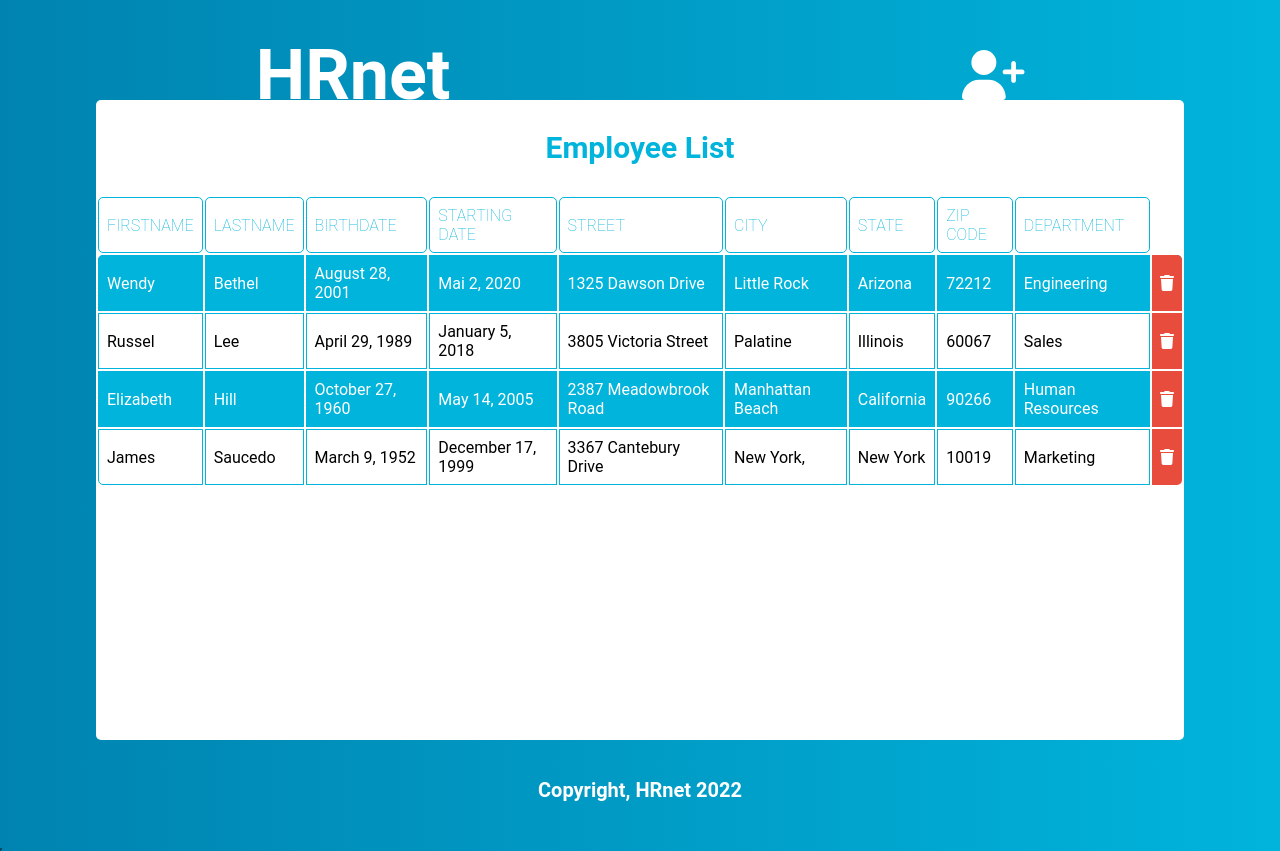
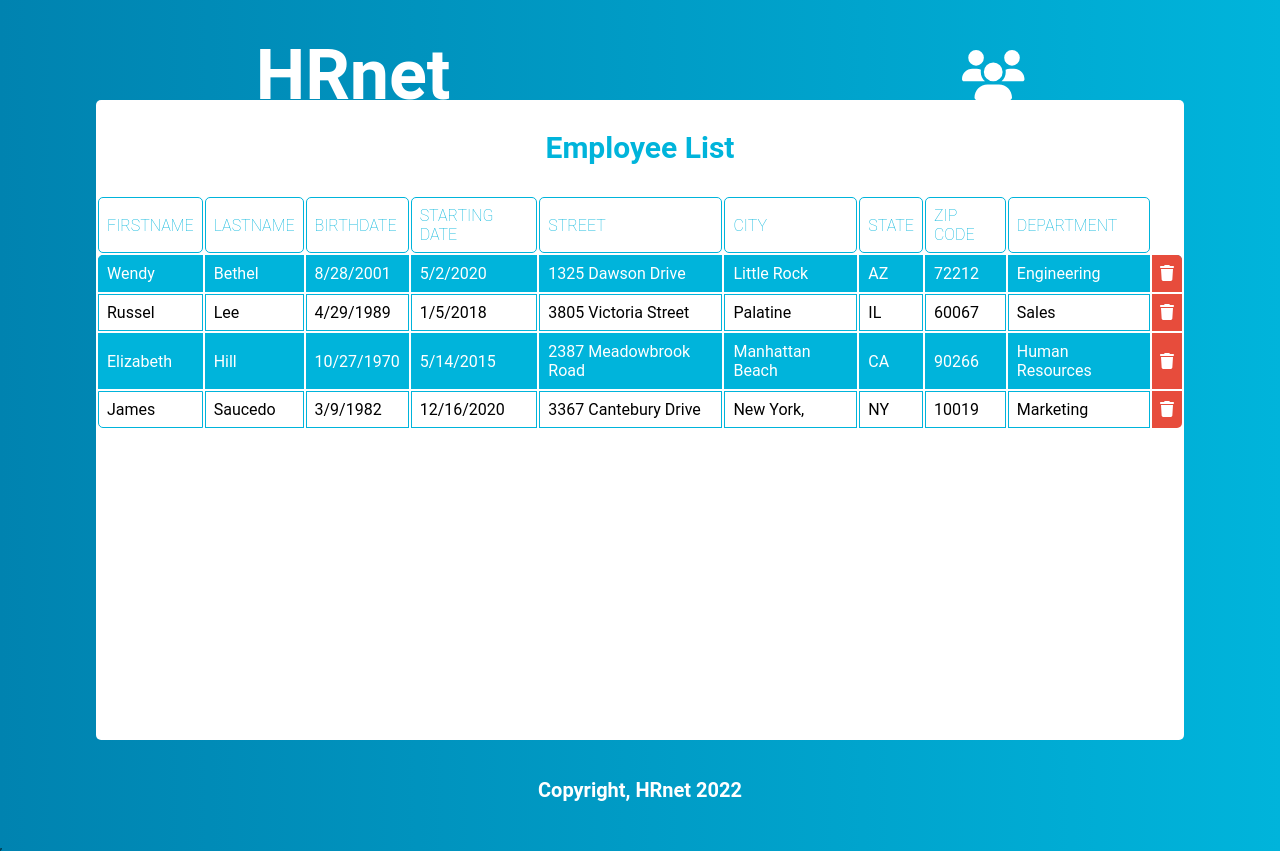
Before and after one commit to PingrisAlexis/HRnet-part1, a React (Create React App) app: page /employee-list in a window 1280 px wide. Built offline with nearby package versions, Linux system fonts and the light colour scheme.

Commit message:
Optimize + Whites spaces

```diff
--- a/src/components/employee-table/EmployeeTable.tsx
+++ b/src/components/employee-table/EmployeeTable.tsx
@@ -1,15 +1,16 @@
 import React from "react";
 import styles from "./EmployeeTable.module.scss";
-import {FunctionComponent} from "react";
-import {EmployeeState, IEmployee} from "../../type.d";
-import {shallowEqual, useSelector, useDispatch} from "react-redux";
+import { FunctionComponent } from "react";
+import { EmployeeState, IEmployee } from "../../type.d";
+import { shallowEqual, useSelector, useDispatch } from "react-redux";
 import { Dispatch } from "redux";
-import {faTrash} from '@fortawesome/free-solid-svg-icons';
-import {FontAwesomeIcon} from "@fortawesome/react-fontawesome";
-import {removeEmployee} from "../../store/actionCreators";
+import { faTrash } from "@fortawesome/free-solid-svg-icons";
+import { FontAwesomeIcon } from "@fortawesome/react-fontawesome";
+import { removeEmployee } from "../../store/actionCreators";
 
 const EmployeeTable:FunctionComponent = ():JSX.Element => {
     const dispatch: Dispatch<any> = useDispatch()
+
     const employees: readonly IEmployee[] = useSelector(
         (state: EmployeeState) => state.employees,
         shallowEqual
@@ -18,7 +19,6 @@ const EmployeeTable:FunctionComponent = ():JSX.Element => {
     const deleteEmployee = (employee: IEmployee) => {
         dispatch(removeEmployee(employee))
     }
-
 
     return (
         <div  className={styles.employee_table_container}>
@@ -44,7 +44,7 @@ const EmployeeTable:FunctionComponent = ():JSX.Element => {
                         <td>{employee.firstName}</td>
                         <td>{employee.lastName}</td>
                         <td>{employee.birthDate}</td>
-                        <td>{employee.startingDate}</td>
+                        <td>{employee.startDate}</td>
                         <td>{employee.street}</td>
                         <td>{employee.city}</td>
                         <td>{employee.selectedState}</td>
--- a/src/components/footer/Footer.tsx
+++ b/src/components/footer/Footer.tsx
@@ -1,5 +1,5 @@
-import React, {FunctionComponent} from 'react';
-import styles from './Footer.module.scss'
+import React, { FunctionComponent } from "react";
+import styles from "./Footer.module.scss";
 
 const Footer:FunctionComponent = ():JSX.Element => {
     return (
--- a/src/components/header/Header.tsx
+++ b/src/components/header/Header.tsx
@@ -1,29 +1,21 @@
-import React, {FunctionComponent, useState} from 'react';
-import styles from './Header.module.scss';
-import {Link} from 'react-router-dom';
-import { FontAwesomeIcon } from '@fortawesome/react-fontawesome';
-import { faUserPlus } from '@fortawesome/free-solid-svg-icons';
-import { faUsers } from '@fortawesome/free-solid-svg-icons';
+import React, { FunctionComponent } from "react";
+import styles from "./Header.module.scss";
+import { Link } from "react-router-dom";
+import { FontAwesomeIcon } from "@fortawesome/react-fontawesome";
+import { faUsers } from "@fortawesome/free-solid-svg-icons";
 
 const Header:FunctionComponent = ():JSX.Element => {
-    const pathName = window.location.pathname
-    const [pageName, setPageName] = useState(pathName)
+    return (
 
-     return (
-         <header className={styles.header_container}>
-             <Link to="/">
-                 <h1>HRnet</h1>
-             </Link>
-             {  pageName === '/employee-list' ?
-                 <Link to='/' onClick={() => setPageName('/')}>
-                     <FontAwesomeIcon  icon={faUserPlus} className={styles.header_icon} />
-                 </Link>
-                    :
-                 <Link to='/employee-list' onClick={() => setPageName('/employee-list')}>
-                     <FontAwesomeIcon  icon={faUsers} className={styles.header_icon} />
-                 </Link>
-             }
+        <header className={styles.header_container}>
+                <Link to='/'>
+                    <h1>HRnet</h1>
+                </Link>
+                <Link to='/employee-list'>
+                    <FontAwesomeIcon  icon={faUsers} className={styles.header_icon} />
+                </Link>
          </header>
      )
 }
+
 export default Header;
--- a/src/index.scss
+++ b/src/index.scss
@@ -38,3 +38,11 @@ a {
 li {
   list-style-type: none;
 }
+
+
+.react-datepicker-wrapper,
+.react-datepicker__input-container,
+.react-datepicker__input-container input {
+  display: block;
+  width: 100%;
+}
--- a/src/store/actionCreators.tsx
+++ b/src/store/actionCreators.tsx
@@ -1,5 +1,5 @@
-import * as actionTypes from "./actionTypes"
-import {EmployeeAction, IEmployee} from "../type.d";
+import * as actionTypes from "./actionTypes";
+import { EmployeeAction, IEmployee } from "../type.d";
 
 export function addEmployee(employee: IEmployee) {
     const action: EmployeeAction = {
--- a/src/store/reducer.tsx
+++ b/src/store/reducer.tsx
@@ -1,5 +1,5 @@
-import * as actionTypes from "./actionTypes"
-import {EmployeeAction, EmployeeState, IEmployee} from "../type.d";
+import * as actionTypes from "./actionTypes";
+import { EmployeeAction, EmployeeState, IEmployee } from "../type.d";
 
 const initialState: EmployeeState = {
     employees: [
@@ -7,11 +7,11 @@ const initialState: EmployeeState = {
             id: Math.floor((1 + Math.random()) * 0x100000000),
             firstName: "Wendy",
             lastName: "Bethel",
-            birthDate: "August 28, 2001",
-            startingDate: "Mai 2, 2020",
+            birthDate: "8/28/2001",
+            startDate: "5/2/2020",
             street: "1325 Dawson Drive",
             city: "Little Rock",
-            selectedState: "Arizona",
+            selectedState: "AZ",
             zipCode: "72212",
             selectedDepartment: "Engineering",
         },
@@ -19,11 +19,11 @@ const initialState: EmployeeState = {
             id: Math.floor((1 + Math.random()) * 0x100000000),
             firstName: "Russel",
             lastName: "Lee",
-            birthDate: "April 29, 1989",
-            startingDate: "January 5, 2018",
+            birthDate: "4/29/1989",
+            startDate: "1/5/2018",
             street: "3805 Victoria Street",
             city: "Palatine",
-            selectedState: "Illinois",
+            selectedState: "IL",
             zipCode: "60067",
             selectedDepartment: "Sales",
         },
@@ -31,11 +31,11 @@ const initialState: EmployeeState = {
             id: Math.floor((1 + Math.random()) * 0x100000000),
             firstName: "Elizabeth",
             lastName: "Hill",
-            birthDate: "October 27, 1960",
-            startingDate: "May 14, 2005",
+            birthDate: "10/27/1970",
+            startDate: "5/14/2015",
             street: "2387 Meadowbrook Road",
             city: "Manhattan Beach",
-            selectedState: "California",
+            selectedState: "CA",
             zipCode: "90266",
             selectedDepartment: "Human Resources",
         },
@@ -43,19 +43,18 @@ const initialState: EmployeeState = {
             id: Math.floor((1 + Math.random()) * 0x100000000),
             firstName: "James ",
             lastName: "Saucedo",
-            birthDate: "March 9, 1952",
-            startingDate: "December 17, 1999",
+            birthDate: "3/9/1982",
+            startDate: "12/16/2020",
             street: "3367 Cantebury Drive",
             city: "New York,",
-            selectedState: "New York",
+            selectedState: "NY",
             zipCode: "10019",
             selectedDepartment: "Marketing",
         },
     ],
 }
 
-const reducer = (state: EmployeeState = initialState, action: EmployeeAction
-): EmployeeState => {
+const reducer = (state: EmployeeState = initialState, action: EmployeeAction): EmployeeState => {
     switch (action.type) {
         case actionTypes.ADD_EMPLOYEE:
             const newEmployee: IEmployee = {
@@ -63,7 +62,7 @@ const reducer = (state: EmployeeState = initialState, action: EmployeeAction
                 firstName: action.employee.firstName,
                 lastName: action.employee.lastName,
                 birthDate: action.employee.birthDate,
-                startingDate: action.employee.startingDate,
+                startDate: action.employee.startDate,
                 street: action.employee.street,
                 city: action.employee.city,
                 selectedState: action.employee.selectedState,
--- a/src/type.d.tsx
+++ b/src/type.d.tsx
@@ -3,7 +3,7 @@ export interface IEmployee {
     firstName: string
     lastName: string
     birthDate: string
-    startingDate: string
+    startDate: string
     street: string
     city: string
     selectedState: string
```
Also changed, not shown: src/components/index.tsx (+4 -4 lines), src/index.tsx (+9 -9 lines).
